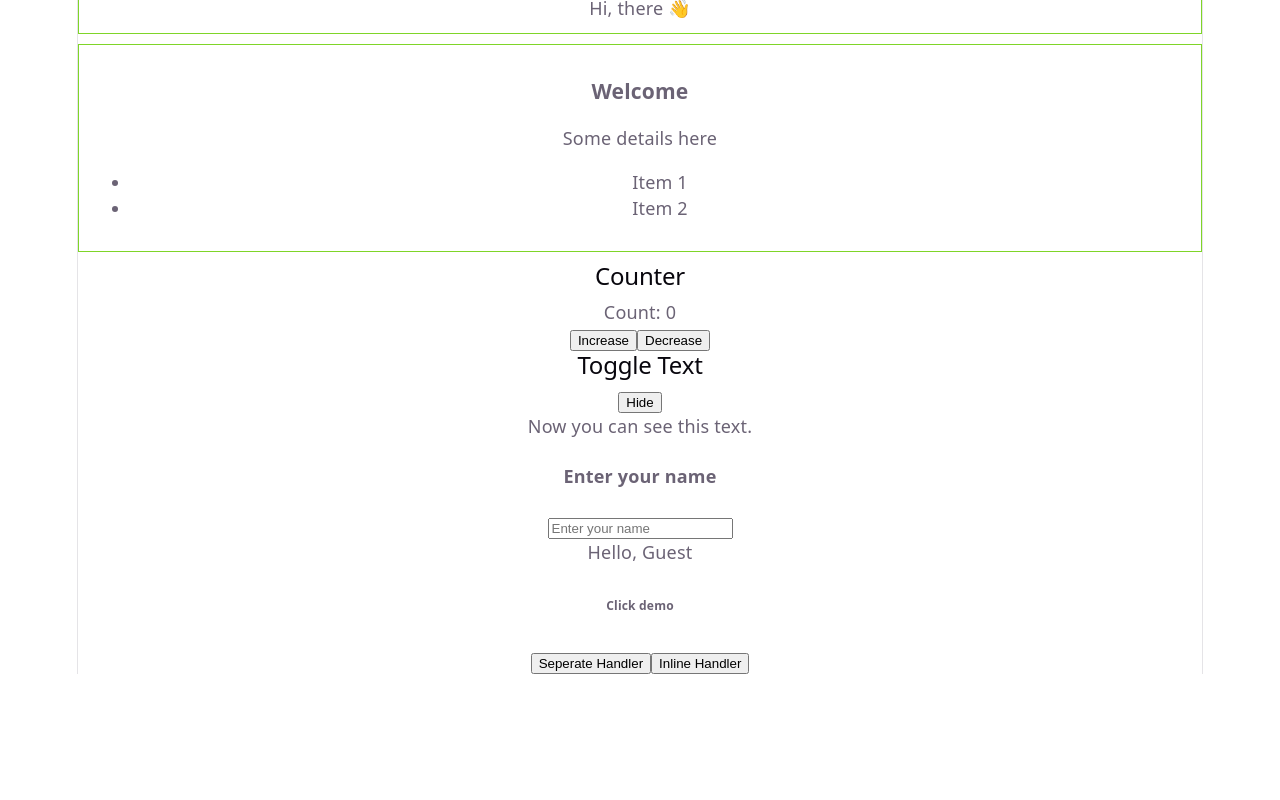
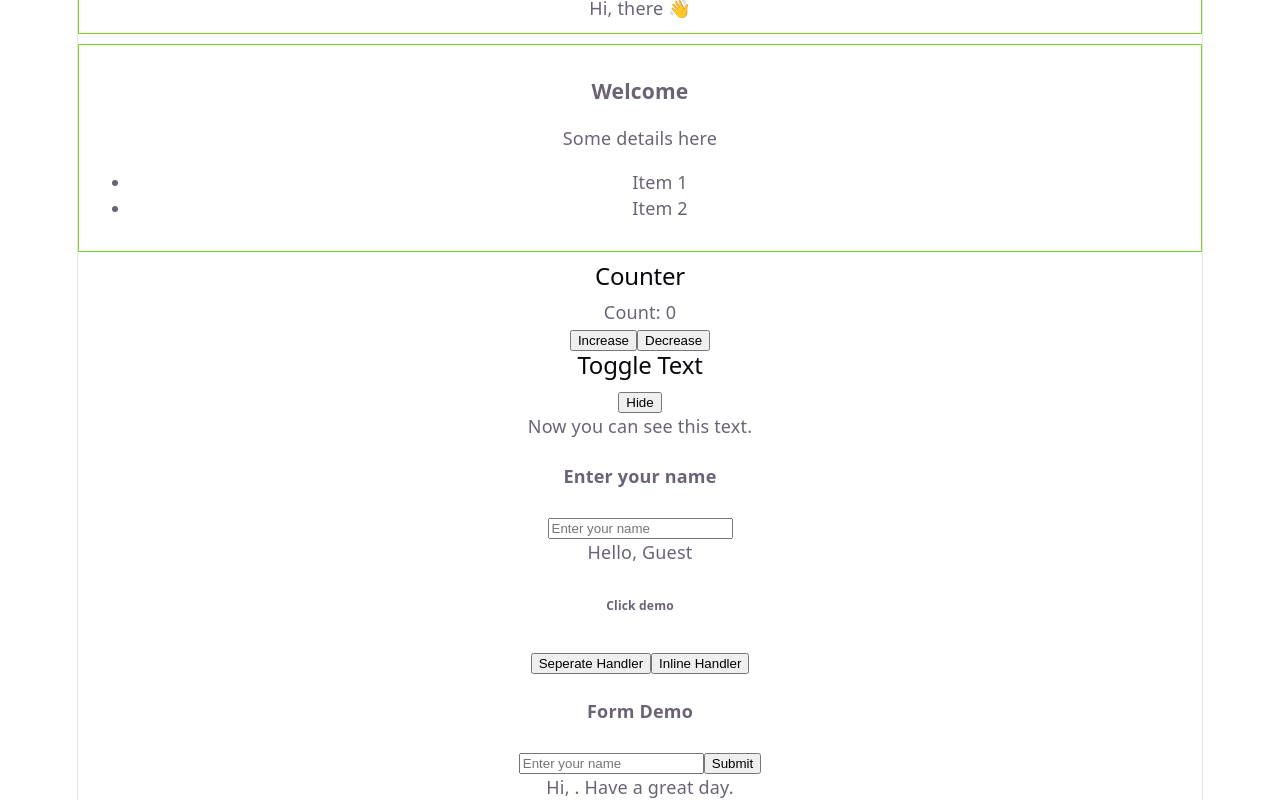
Before and after one commit to neerajkalyan999/SW_CSE_B1.4_Internship, a React (Vite) app in the folder DAY/DAY13/my-react-app/: page / in a window 1280 px wide. Shown: the part 732-1532 px from the top of the page. Before the commit the page ends 1406 px from the top, so only its background shows below. Built offline with nearby package versions, Linux system fonts and the light colour scheme.

Commit message:
Event Handling ex2

```diff
--- a/DAY/DAY13/my-react-app/src/App.jsx
+++ b/DAY/DAY13/my-react-app/src/App.jsx
@@ -10,6 +10,9 @@
 import NameInput from "./components/StateThree";
 
 import ClickDemo from "./components/EventHandling";
+
+import FormDemo from "./components/EventHandlingTwo";
+
 
 
 const name = "Amay";
@@ -50,6 +53,7 @@
       <NameInput />
 
         <ClickDemo/>
+         <FormDemo/>
     </>
 
   )
--- /dev/null
+++ b/DAY/DAY13/my-react-app/src/components/EventHandlingTwo.jsx
@@ -0,0 +1,36 @@
+// Event Handling is the way components respond to user actions and browser events
+// clicks, typing, form submissions, hovering, key presses
+
+// 1.Events are named in camelCase(onClick, ❌onclick, ❌OnClick)
+// 2.We pass a function reference as the handler, not a string
+// 3.🌟 default behaviour of reactJS is to rerender when state gets modified, forms
+// if gets re-rendered then the content: preventDefault()
+import { useState } from 'react';
+
+function FormDemo() {
+    const [name, setName] = useState("");
+
+    function handleChange(event) {
+        setName(event.target.value);
+    }
+
+    function handleSubmit(event) {
+        event.preventDefault(); //stop page reload
+        alert("Submitted name: "+name);
+    }
+
+    return(
+        <form>
+            <h4>Form Demo</h4>
+            <input type="text"
+                value={name}
+                placeholder="Enter your name"
+                onChange = {handleChange}
+            />
+
+            <button type="submit">Submit</button>
+            <p>Hi, {name}. Have a great day.</p>
+        </form>
+    );
+}
+export default FormDemo;
```
